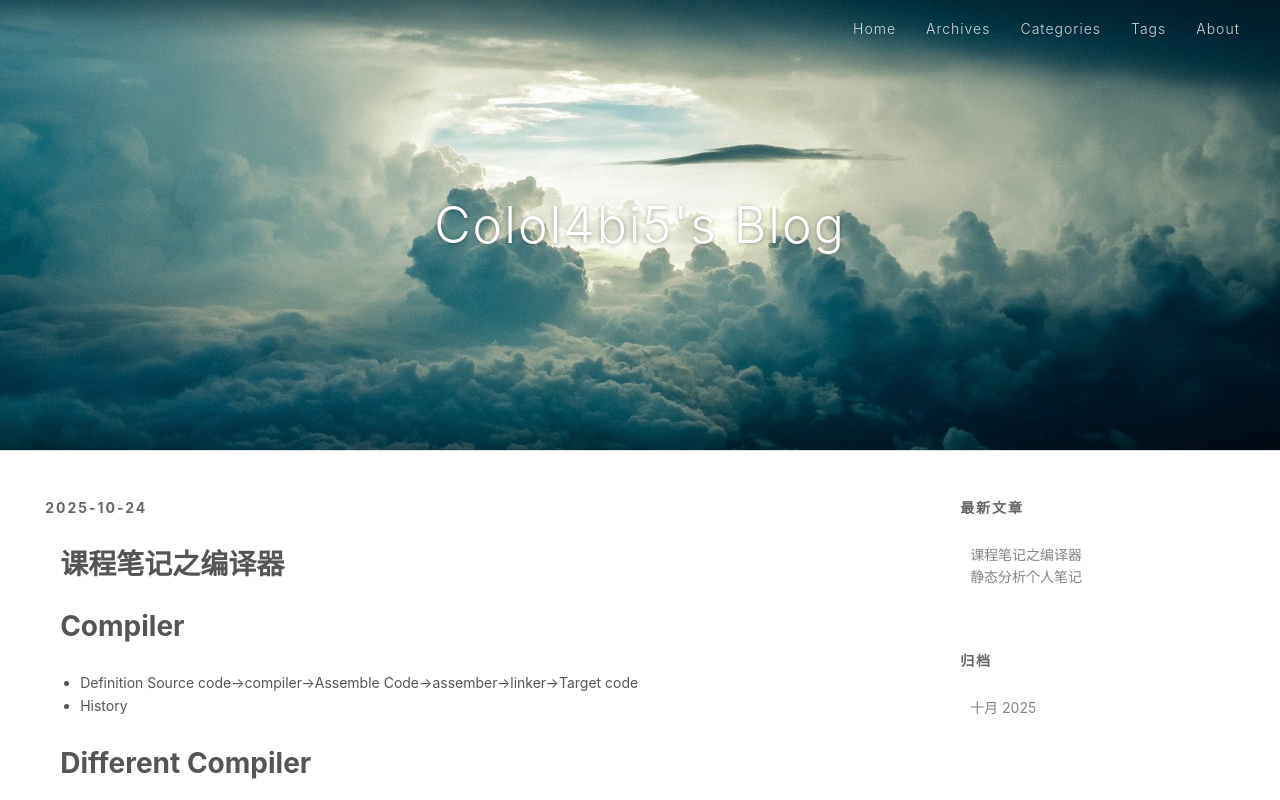
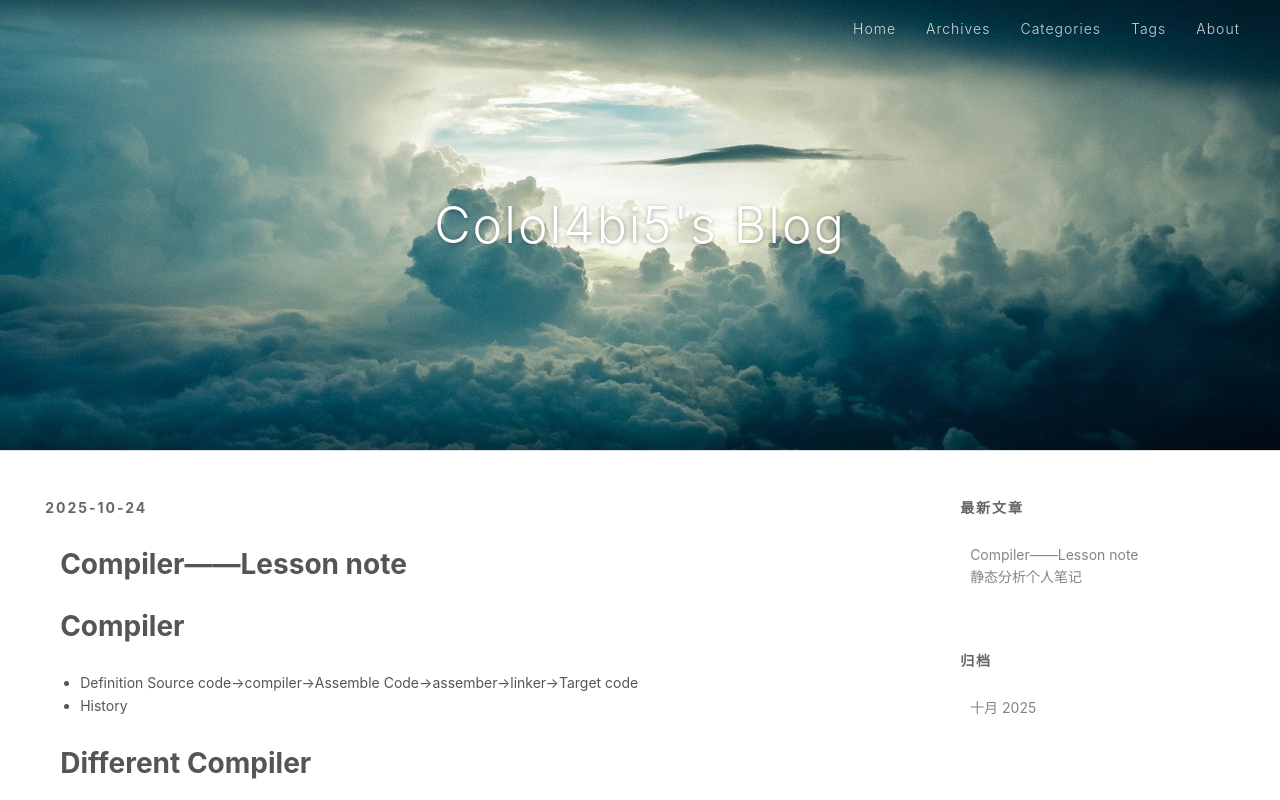
Before and after one commit to Colol4bi5/Colol4bi5.github.io, a plain HTML site: page 2025/10/24/Compiler/index.html in a window 1280 px wide. Shown: the top 800 px of the page. Drawn offline with Linux system fonts and the light colour scheme.

Commit message:
Site updated: 2025-10-24 17:54:45

```diff
--- a/2025/10/24/Compiler/index.html
+++ b/2025/10/24/Compiler/index.html
@@ -3,7 +3,7 @@
 <head>
   <meta charset="utf-8">
 
-  <title>课程笔记之编译器 | Colol4bi5&#39;s Blog</title>
+  <title>Compiler——Lesson note | Colol4bi5&#39;s Blog</title>
   <meta name="viewport" content="width=device-width, initial-scale=1, shrink-to-fit=no">
 
     <link rel="shortcut icon" href="/favicon.png">
@@ -59,7 +59,7 @@
 
 
     <h1 class="p-name article-title" itemprop="headline name">
-      课程笔记之编译器
+      Compiler——Lesson note
     </h1>
 
 
@@ -169,7 +169,7 @@
 
     </div>
     <footer class="article-footer">
-      <a data-url="http://example.com/2025/10/24/Compiler/" data-id="cmh4o4g3c0000sstf3ne806oi" data-title="课程笔记之编译器" class="article-share-link">分享</a>
+      <a data-url="http://example.com/2025/10/24/Compiler/" data-id="cmh4o4g3c0000sstf3ne806oi" data-title="Compiler——Lesson note" class="article-share-link">分享</a>
 
 
 
@@ -204,7 +204,7 @@
       <ul>
 
           <li>
-            <a href="/2025/10/24/Compiler/">课程笔记之编译器</a>
+            <a href="/2025/10/24/Compiler/">Compiler——Lesson note</a>
           </li>
 
           <li>
```
Also changed, not shown: 2025/10/21/Static Analysis/index.html (+2 -2 lines), archives/2025/10/index.html (+2 -2 lines), archives/2025/index.html (+2 -2 lines), archives/index.html (+2 -2 lines), index.html (+3 -3 lines).
